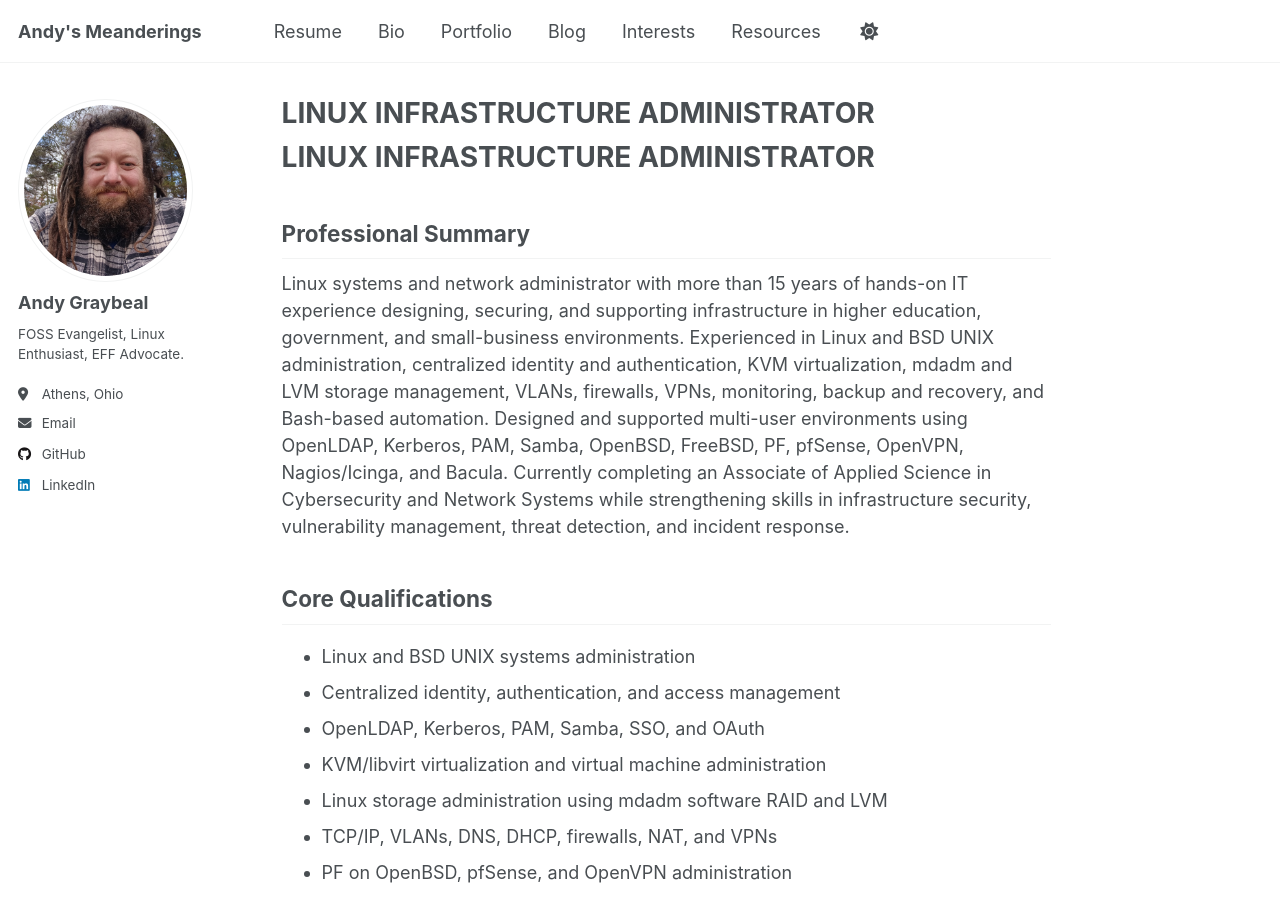
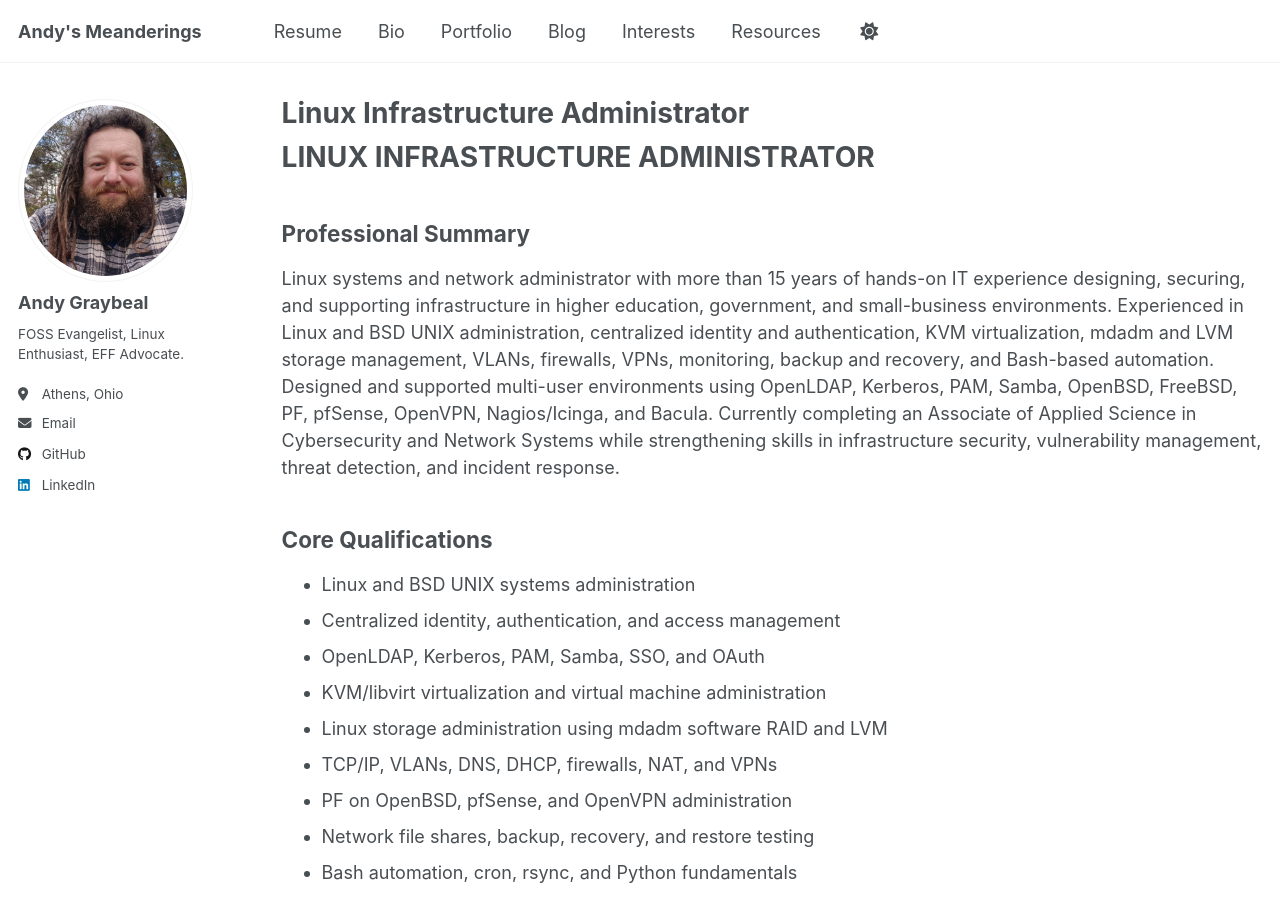
Before and after one commit to andy-graybeal/andy-graybeal.github.io, a Jekyll site: the page built from _pages/resume_02.md, in a window 1280 px wide and 900 px high. Built offline with Jekyll 4.4.1, drawn with Linux system fonts in a browser that asks for light colours; our own code applies the rules of GitHub Pages for plain Markdown files; a script that is not in the unit is left out; part of the change alters nothing that is shown.

Commit message:
Add front matter to resume_02.md
Added front matter for resume page with layout, title, and permalink.

```diff
--- a/_pages/resume_02.md
+++ b/_pages/resume_02.md
@@ -1,3 +1,14 @@
+---
+layout: archive
+title: "Linux Infrastructure Administrator"
+permalink: /resume_02/
+author_profile: true
+redirect_from:
+  -
+---
+
+{% include base_path %}
+
 # LINUX INFRASTRUCTURE ADMINISTRATOR
 
 ## Professional Summary
```
